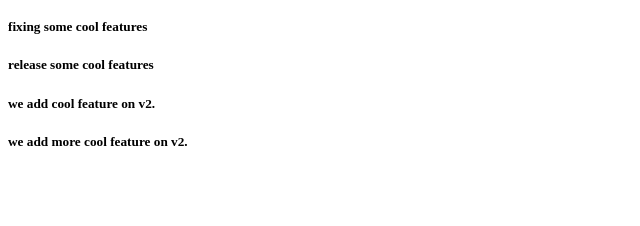
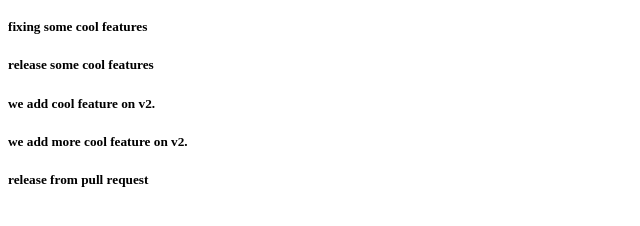
Before and after one commit to khanisak/github-actions-example, a website: page index.html in a window 1280 px wide. Shown: the part 48-274 px from the top of the page, without its empty margins (0-640 px from the left). Drawn offline with Linux system fonts and the light colour scheme.

Commit message:
feat: add cool features & pull request

```diff
--- a/index.html
+++ b/index.html
@@ -5,3 +5,4 @@
 
 <h5>we add cool feature on v2.</h5>
 <h5>we add more cool feature on v2.</h5>
+<h5>release from pull request</h5>
```
